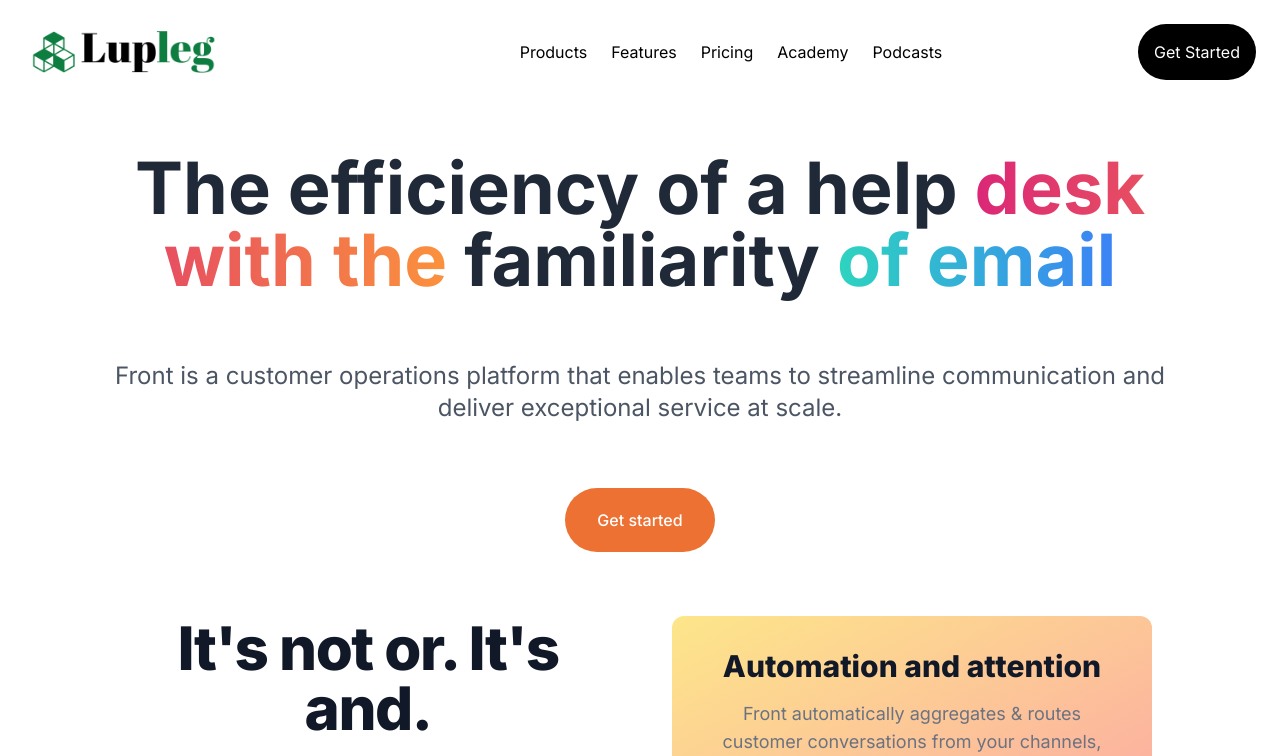
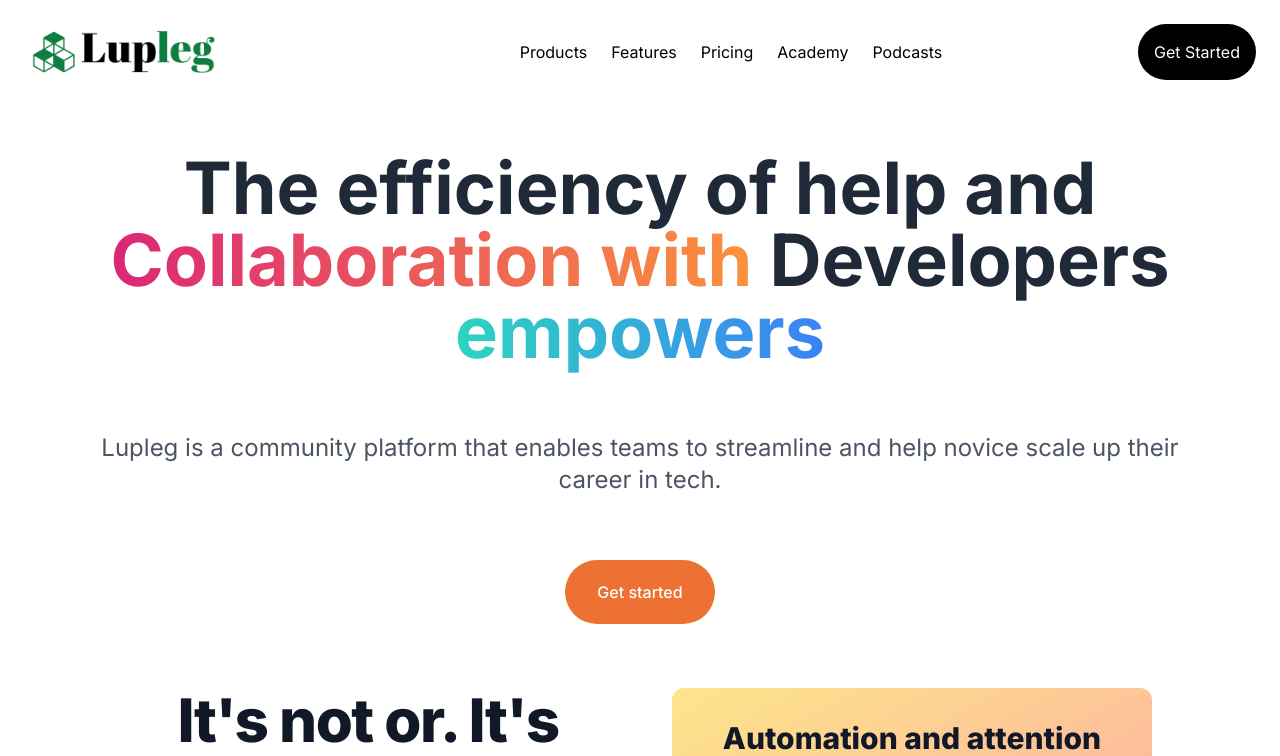
Before and after one commit to marksikaundi/Lupleg, a Next.js app: page / in a window 1280 px wide. Shown: the top 756 px of the page. Built offline with nearby package versions, Linux system fonts and the light colour scheme.

Commit message:
tag line updated

```diff
--- a/app/page.js
+++ b/app/page.js
@@ -8,18 +8,18 @@ export default function Component() {
     <div className="bg-[#FFFFFF]">
       <div className="max-w-6xl mx-auto pt-25 pb-25 px-4 sm:px-6 lg:px-8 py-12 text-center">
         <h1 className="text-4xl sm:text-5xl md:text-7xl font-bold text-gray-800">
-          <span className="block xl:inline">The efficiency of a help</span>{" "}
+          <span className="block xl:inline">The efficiency of help and</span>{" "}
           <span className="block text-transparent bg-clip-text bg-gradient-to-r from-pink-600 to-orange-400 xl:inline">
-            desk with the
+            Collaboration with
           </span>{" "}
-          <span className="block xl:inline">familiarity</span>{" "}
+          <span className="block xl:inline">Developers</span>{" "}
           <span className="block text-transparent bg-clip-text bg-gradient-to-r from-teal-400 to-blue-500 xl:inline">
-            of email
+          empowers
           </span>
         </h1>
         <p className="mt-4 pt-12 pb-8 text-base sm:text-lg md:text-2xl text-gray-600">
-          Front is a customer operations platform that enables teams to
-          streamline communication and deliver exceptional service at scale.
+          Lupleg is a community platform that enables teams to
+          streamline and help novice scale up their career in tech.
         </p>
         <Button className="W-15 mt-8 px-8 py-3 text-md bg-[#ED7133] text-white rounded-full p-8 hover:bg-black focus:outline-none focus:ring-2 focus:ring-orange focus:ring-opacity-50 transition duration-300">
           <Link href="contacts">Get started</Link>
```
